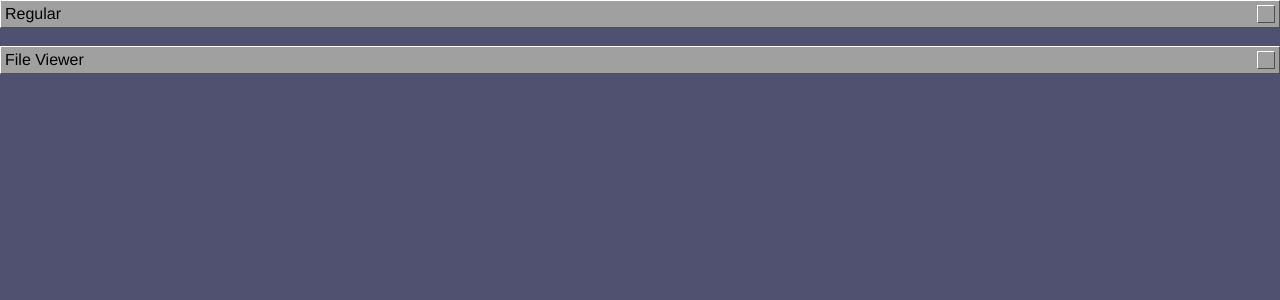
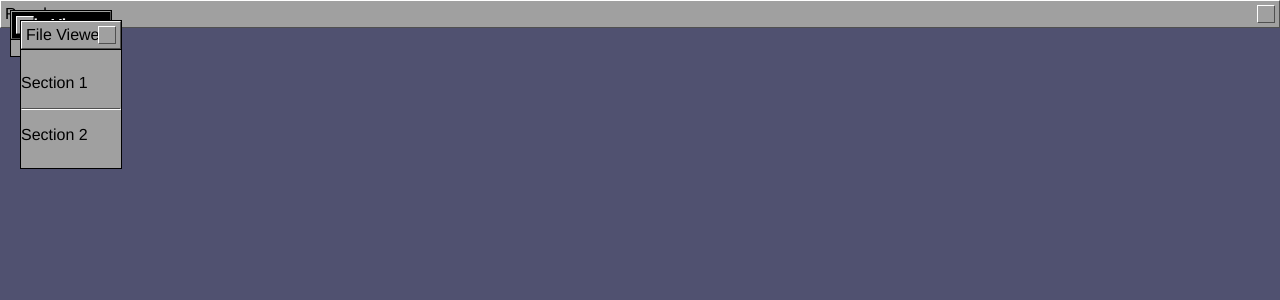
Before and after one commit to aburd/open-step-os-react, a React (Create React App) app: page / in a window 1280 px wide. Shown: the top 300 px of the page. Built offline with nearby package versions, Linux system fonts and the light colour scheme.

Commit message:
put in bad dragging

```diff
--- a/src/components/Desktop.tsx
+++ b/src/components/Desktop.tsx
@@ -13,8 +13,21 @@ export default function Desktop() {
       <br />
       <Window
         title="File Viewer"
+        initialPosition={[10, 10]}
+        active
+      />
+
+      <br />
+
+      <Window
+        title="File Viewer"
+        initialPosition={[20, 20]}
         active={false}
-      />
+      >
+        <p>Section 1</p>
+        <hr />
+        <p>Section 2</p>
+      </Window>
 
     </div>
   )
--- /dev/null
+++ b/src/components/Window.scss
@@ -0,0 +1,17 @@
+@import 'styles/colors';
+
+.Window {
+  position: fixed;
+  border: 1px solid $border-window;
+
+  hr {
+    border-top: 1px solid $border-menu-dark;
+    border-bottom: 1px solid $border-menu-light;
+  }
+
+  .Window--inner {
+    padding: 8px 0;
+    border-top: 1px solid $border-window;
+    background: $bg-menu;
+  }
+}
--- a/src/components/Window.tsx
+++ b/src/components/Window.tsx
@@ -1,23 +1,48 @@
-import React from 'react'
+import React, { useState } from 'react'
 import WindowHeader from './WindowHeader'
+import './Window.scss'
+
+type Position = [number, number];
 
 interface Props {
   title: string
   active: boolean
+  initialPosition: Position;
+  initialWidth?: number;
 }
 
 const Window: React.SFC<Props> = ({
   title,
   active,
+  initialPosition,
+  initialWidth,
+  children,
 }) => {
+  const [top, updateTop] = useState(initialPosition[0])
+  const [left, updateLeft] = useState(initialPosition[1])
+  const [width, updateWidth] = useState(initialWidth || 100)
   return (
-    <div className="Window">
+    <div
+      className="Window"
+      style={{
+        top: `${top}px`,
+        left: `${left}px`,
+        width: `${width}px`,
+      }}
+    >
       <WindowHeader
         text={title}
         active={active}
         textCenter={active}
         onCloseClick={() => alert('Clicked')}
+        onDrag={(dx, dy) => {
+          updateTop(top + dy)
+          updateLeft(left + dx)
+        }}
       />
+      <div className="Window--inner">
+        {children}
+      </div>
     </div>
   )
 }
--- a/src/components/WindowHeader.scss
+++ b/src/components/WindowHeader.scss
@@ -5,6 +5,7 @@
   padding: 4px;
   background: $bg-menu;
   color: $font-primary;
+  user-select: none;
 
   .IconButton {
     position: absolute;
--- a/src/components/WindowHeader.tsx
+++ b/src/components/WindowHeader.tsx
@@ -1,4 +1,4 @@
-import React from 'react'
+import React, { useState, useRef } from 'react'
 import IconButton from './IconButton'
 import './WindowHeader.scss'
 
@@ -7,6 +7,7 @@ interface Props {
   active?: boolean
   textCenter?: boolean
   onCloseClick?: () => void
+  onDrag?: (dx: number, dy: number) => void
 }
 
 const WindowHeader: React.SFC<Props> = ({
@@ -14,9 +15,20 @@ const WindowHeader: React.SFC<Props> = ({
   active,
   textCenter,
   onCloseClick,
+  onDrag,
 }) => {
+  const [mouseIsDown, updateMouseIsDown] = useState(false)
+
   return (
-    <div className={`WindowHeader convex-border ${textCenter ? 'text-center' : ''} ${active ? 'active' : ''}`}>
+    <div
+      className={`WindowHeader convex-border ${textCenter ? 'text-center' : ''} ${active ? 'active' : ''}`}
+      onMouseMove={(e) => {
+        if (mouseIsDown && onDrag) onDrag(e.movementX, e.movementY)
+      }}
+      onMouseDown={() => updateMouseIsDown(true)}
+      onMouseUp={() => updateMouseIsDown(false)}
+      onMouseLeave={() => updateMouseIsDown(false)}
+    >
       <div className="WindowHeader--inner">
         {text}
         {onCloseClick && (
--- a/src/styles/_colors.scss
+++ b/src/styles/_colors.scss
@@ -2,6 +2,7 @@ $bg-desktop: #505170;
 $bg-menu: #a0a0a0;
 $bg-header-active: #000000;
 $bg-menu-concave: #9f9fa1;
+$border-window: #000000;
 $border-menu-light: #fefefe;
 $border-menu-dark: #505050;
 $border-menu-active-light: #9fa19e;
```
